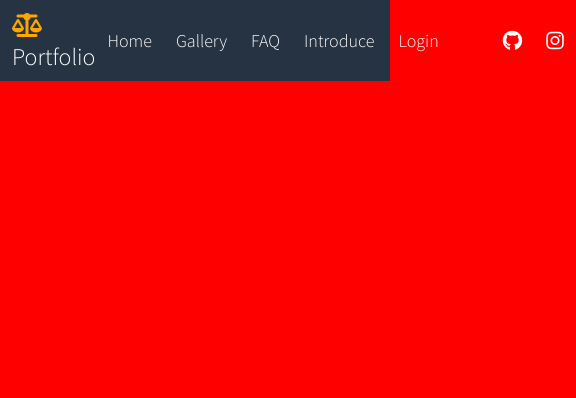
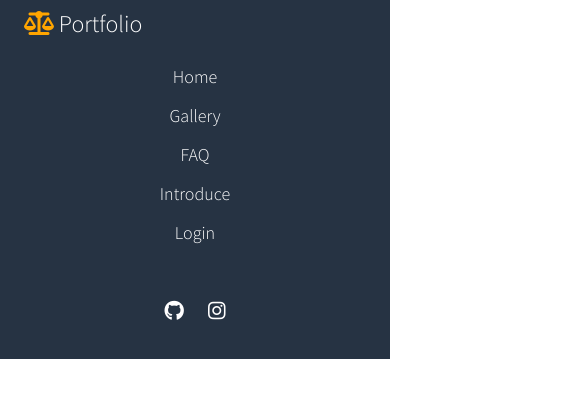
Before and after one commit to Yejin128/Portfolio_WebSite, a plain HTML site: page index.html in a window 390 px wide. Shown: the whole page, 576 px wide, since content can reach past the window. Drawn offline with Linux system fonts and the light colour scheme.

Commit message:
Add Responsive function

```diff
--- a/css/sytle.css
+++ b/css/sytle.css
@@ -47,7 +47,25 @@ a{
 /* 반응형 설정 */
 
 @media screen and (max-width: 768px){
-    body{
-    background-color: red;
+    .nav_bar{
+        flex-direction: column;
+        align-items:flex-start;  /* 왼쪽으로 정렬 */
+        padding:8px 24px;
+        }
+
+    .nav_menu{
+        flex-direction: column;
+        align-items:center;
+        width:100%;
+
+    }
+    .nav_menu>li{
+        width:100%;
+        text-align:center;
+    }
+    .nav_sns{
+        justify-content: center;
+        width:100%;
+        padding-left:0px;
     }
 }
```
